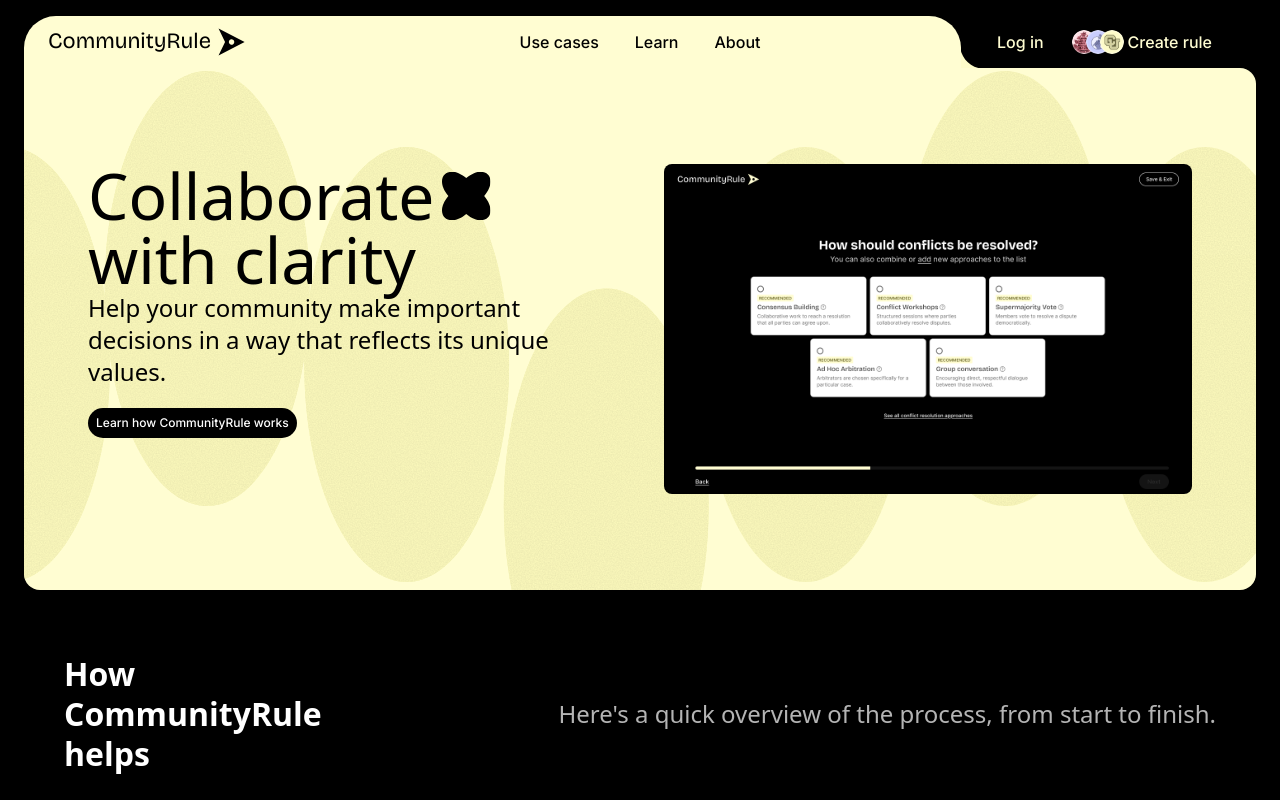
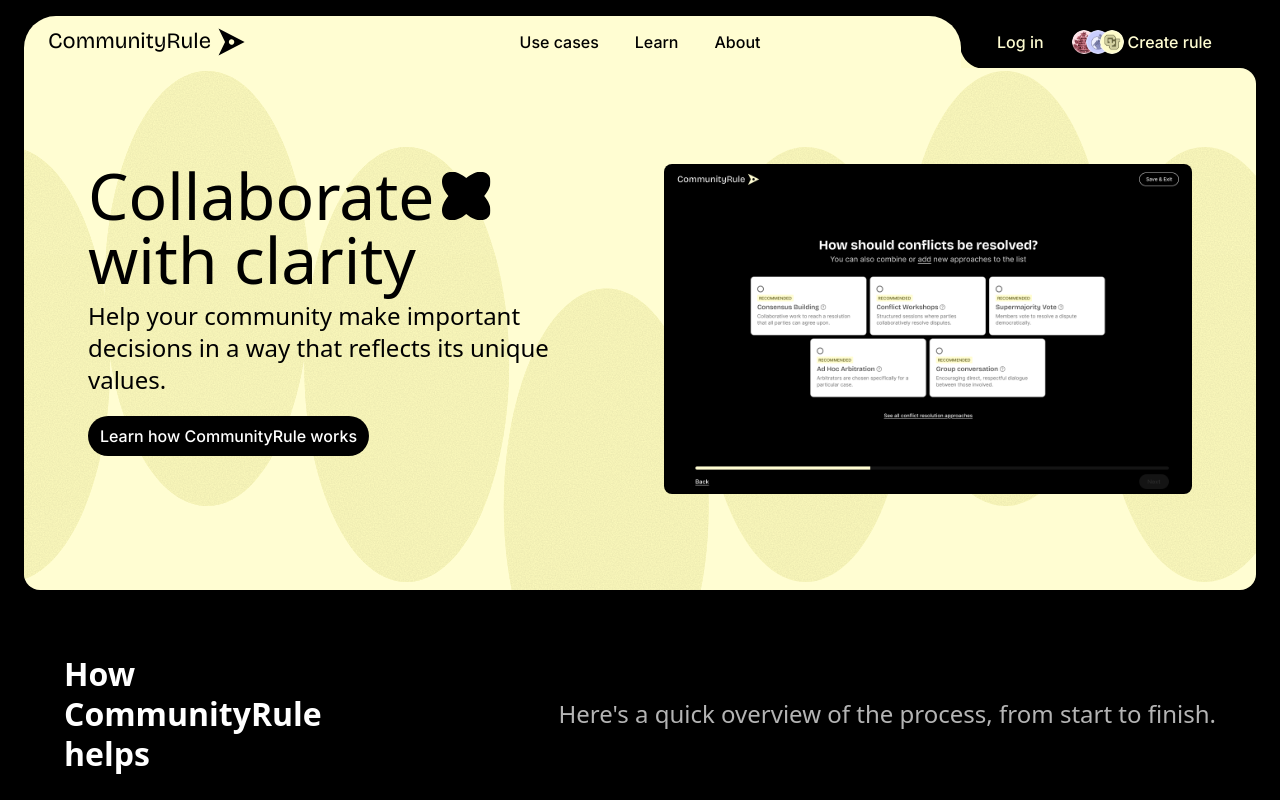
Before and after one commit to adilallo/community-rule, a Next.js app: page / in a window 1280 px wide. Shown: the top 800 px of the page. Built offline with nearby package versions, Linux system fonts and the light colour scheme.

Commit message:
Hero Banner xl breakpoint

```diff
--- a/app/components/ContentLockup.js
+++ b/app/components/ContentLockup.js
@@ -6,10 +6,12 @@
   return (
     <div className="flex flex-col gap-[var(--spacing-scale-006)] sm:gap-[var(--spacing-scale-012)] md:gap-[var(--spacing-scale-020)] lg:gap-[var(--spacing-scale-020)] relative z-10">
       {/* Text content container */}
-      <div className="flex flex-col">
+      <div className="flex flex-col md:gap-[var(--spacing-scale-004)] lg:gap-[var(--spacing-scale-008)] xl:gap-[var(--spacing-scale-020)]">
+        {/* Title and subtitle group - no gap between them at xl */}
+        <div className="flex flex-col xl:gap-0">
           {/* Title container */}
-        <div className="flex gap-[var(--spacing-scale-008)] items-center">
-          <h1 className="font-bricolage-grotesque font-medium text-[32px] leading-[32px] sm:text-[52px] sm:leading-[52px] md:text-[44px] md:leading-[44px] lg:text-[64px] lg:leading-[64px] text-[var(--color-content-inverse-primary)]">
+          <div className="flex gap-[var(--spacing-scale-008)] xl:gap-[var(--spacing-scale-010)] items-center">
+            <h1 className="font-bricolage-grotesque font-medium text-[32px] leading-[32px] sm:text-[52px] sm:leading-[52px] md:text-[44px] md:leading-[44px] lg:text-[64px] lg:leading-[64px] xl:text-[96px] xl:leading-[110%] text-[var(--color-content-inverse-primary)]">
               {title}
             </h1>
             <img
@@ -20,21 +22,37 @@
           </div>
 
           {/* Subtitle */}
-        <h2 className="font-bricolage-grotesque font-medium text-[32px] leading-[32px] sm:text-[52px] sm:leading-[52px] md:text-[44px] md:leading-[44px] lg:text-[64px] lg:leading-[64px] text-[var(--color-content-inverse-primary)]">
+          <h2 className="font-bricolage-grotesque font-medium text-[32px] leading-[32px] sm:text-[52px] sm:leading-[52px] md:text-[44px] md:leading-[44px] lg:text-[64px] lg:leading-[64px] xl:text-[96px] xl:leading-[110%] text-[var(--color-content-inverse-primary)]">
             {subtitle}
           </h2>
+        </div>
 
-        {/* Description */}
-        <p className="font-inter font-[400] text-[18px] leading-[130%] lg:text-[24px] lg:leading-[32px] text-[var(--color-content-inverse-primary)] pr-[var(--spacing-scale-032)] md:pr-[var(--spacing-scale-008)] lg:pr-[var(--spacing-scale-032)]">
+        {/* Description - 20px gap from subtitle at xl */}
+        <p className="font-inter font-[400] text-[18px] leading-[130%] lg:text-[24px] lg:leading-[32px] xl:text-[32px] xl:leading-[40px] text-[var(--color-content-inverse-primary)] pr-[var(--spacing-scale-032)] md:pr-[var(--spacing-scale-008)] lg:pr-[var(--spacing-scale-032)]">
           {description}
         </p>
       </div>
 
       {/* CTA Button */}
       <div className="flex justify-start">
+        {/* Small button for xsm and sm breakpoints */}
+        <div className="block md:hidden">
           <Button variant="primary" size="small">
             {ctaText}
           </Button>
+        </div>
+        {/* Large button for md and lg breakpoints */}
+        <div className="hidden md:block xl:hidden">
+          <Button variant="primary" size="large">
+            {ctaText}
+          </Button>
+        </div>
+        {/* XLarge button for xl breakpoint */}
+        <div className="hidden xl:block">
+          <Button variant="primary" size="xlarge">
+            {ctaText}
+          </Button>
+        </div>
       </div>
     </div>
   );
--- a/app/components/HeroBanner.js
+++ b/app/components/HeroBanner.js
@@ -5,7 +5,7 @@
 
 const HeroBanner = ({ title, subtitle, description, ctaText, ctaHref }) => {
   return (
-    <section className="bg-transparent px-[var(--spacing-scale-008)] sm:px-[var(--spacing-scale-010)] md:px-[var(--spacing-scale-016)] lg:px-[var(--spacing-scale-024)]">
+    <section className="bg-transparent px-[var(--spacing-scale-008)] sm:px-[var(--spacing-scale-010)] md:px-[var(--spacing-scale-016)] lg:px-[var(--spacing-scale-024)] xl:px-[var(--spacing-scale-048)]">
       <div className="flex flex-col gap-[var(--spacing-scale-010)]">
         {/* Frame container for content */}
         <div className="bg-[var(--color-surface-default-brand-primary)] p-[var(--spacing-scale-012)] sm:p-[var(--spacing-scale-016)] md:p-[var(--spacing-scale-064)] lg:py-[var(--spacing-scale-096)] lg:px-[var(--spacing-scale-064)] rounded-tl-none rounded-tr-[16px] rounded-br-[16px] rounded-bl-[16px] flex flex-col gap-[var(--spacing-scale-024)] sm:gap-[var(--spacing-scale-024)] md:flex-row md:gap-[var(--spacing-scale-048)] relative overflow-hidden">
```
Lines whose indentation alone changed are shown as unchanged.
